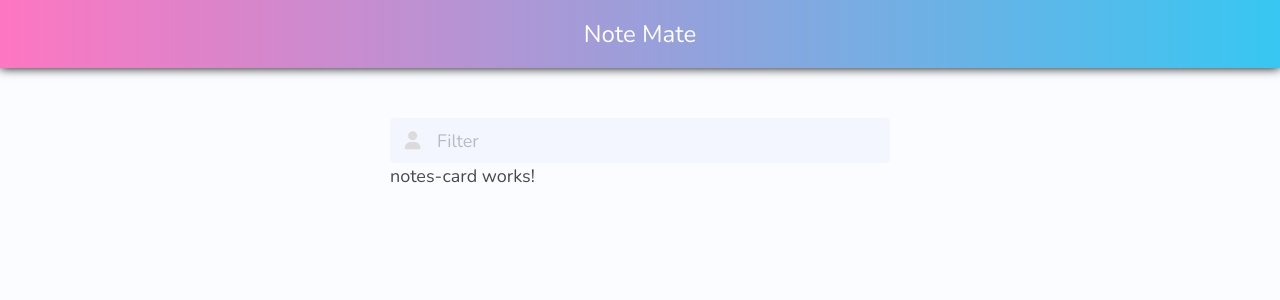
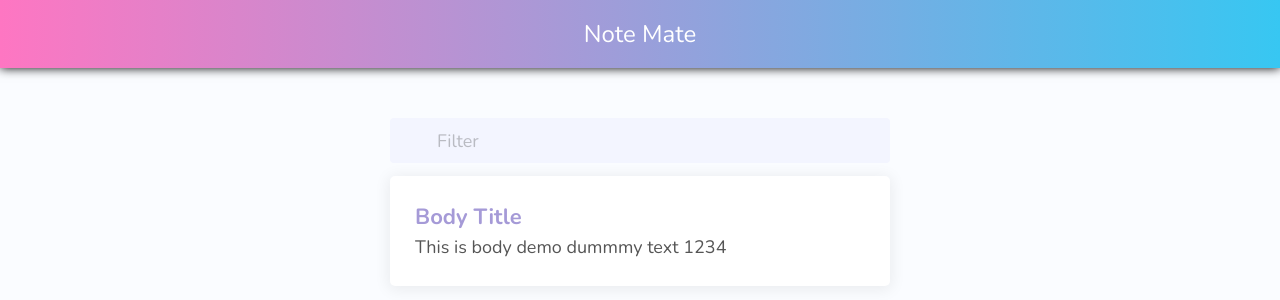
Before and after one commit to kameshhh/NotesApp, an Angular app: page / in a window 1280 px wide. Shown: the top 300 px of the page. Built offline with nearby package versions, Linux system fonts and the light colour scheme.

Commit message:
Note Card Detailing

```diff
--- a/src/app/notes-card/notes-card.component.html
+++ b/src/app/notes-card/notes-card.component.html
@@ -1 +1,13 @@
-<p>notes-card works!</p>
+<div #container class="note-card-container">
+     <div class="note-card-content">
+        <h1 class="note-card-title">
+            {{title}}
+        </h1>
+        <div #bodyText class="note-card-body">
+            <p>{{body}}</p>
+            <div #truncator class="fade-out-truncation">
+            </div>
+        </div>
+     </div>
+     <div class="x-button"></div>
+</div>
--- a/src/app/notes-card/notes-card.component.scss
+++ b/src/app/notes-card/notes-card.component.scss
@@ -0,0 +1,69 @@
+@import '../../main-styles.scss';
+
+.note-card-container{
+    position: relative;
+    background: white;
+    border-radius: 5px;
+    box-shadow: 0px 2px 15px 2px rgba($color: #000000, $alpha: 0.068);
+    transition: box-shadow 0.2s ease-out;
+
+    &:hover{
+        cursor: pointer;
+        box-shadow:0px 0px 0px 4px rgba($color: #000000, $alpha: 0.068) ;
+        .x-button{
+            opacity: 1;
+            transition-delay: 0.35s;
+            transform: scale(1);
+
+        }
+    }
+
+    .note-card-content{
+        padding:25px;
+        .note-card-title{
+            font-size: 22px;
+            font-weight: bold;
+            color: $purple;
+        }
+        .note-card-body{
+            position: relative;
+            max-height: 80px;
+            overflow: hidden;
+            color: #555;
+        }
+        .fade-out-truncation{
+            position: absolute;
+            bottom: 0;
+            height: 50%;
+            width: 100%;
+            pointer-events: none;
+            background: linear-gradient(to bottom , rgba(white, 0) 0%, rgba(white,0.8) 50%, white 100% );
+        }
+    }
+
+}
+
+.x-button{
+    position: absolute;
+    top:12px;
+    right: 12px;
+    height: 34px;
+    width: 34px;
+    background-color:$light-red;
+
+    background-image: url(../../assets/delete_icon.svg);
+    background-repeat: no-repeat;
+    background-position: center;
+    border-radius: 4px;
+    transition: opacity 0.2s ease-out , transform 0.2s ease-out;
+
+    opacity: 0;
+    transform: scale(0.35);
+
+    &:hover{
+        background-color: darken($color: $light-red, $amount: 2%);
+    }
+    &:active{
+        background-color: darken($color: $light-red, $amount: 4%);
+    }
+}
--- a/src/app/notes-card/notes-card.component.ts
+++ b/src/app/notes-card/notes-card.component.ts
@@ -1,15 +1,28 @@
-import { Component, OnInit } from '@angular/core';
+import { Component, ElementRef, Renderer2, ViewChild, AfterViewInit, Input } from '@angular/core';
 
 @Component({
   selector: 'app-notes-card',
   templateUrl: './notes-card.component.html',
   styleUrls: ['./notes-card.component.scss']
 })
-export class NotesCardComponent implements OnInit {
+export class NotesCardComponent implements AfterViewInit {
 
-  constructor() { }
+  @Input() title!:string;
+  @Input() body!:string;
 
-  ngOnInit(): void {
+  @ViewChild('truncator') truncator!: ElementRef<HTMLElement>;
+  @ViewChild('bodyText') bodyText!: ElementRef<HTMLElement>;
+
+  constructor(private renderer: Renderer2) { }
+
+  ngAfterViewInit(): void {
+    const style = window.getComputedStyle(this.bodyText.nativeElement, null);
+    const viewableHeight = parseInt(style.getPropertyValue('height'), 10);
+
+    if (this.bodyText.nativeElement.scrollHeight > viewableHeight) {
+      this.renderer.setStyle(this.truncator.nativeElement, 'display', 'block');
+    } else {
+      this.renderer.setStyle(this.truncator.nativeElement, 'display', 'none');
+    }
   }
-
 }
--- a/src/app/pages/notes-list/notes-list.component.html
+++ b/src/app/pages/notes-list/notes-list.component.html
@@ -4,13 +4,16 @@
             <p class="control has-icons-left">
               <input class="input" type="text" placeholder="Filter">
               <span class="icon is-small is-left">
-                <i class="fa-solid fa-user"></i>
+                <!-- <i class="fa-solid fa-user"></i> -->
               </span>
             </p>
         </div>
 
     </div>
     <div class="notes-list">
-        <app-notes-card></app-notes-card>
+      <app-notes-card [title]="'Body Title'" [body]="'This is body demo dummmy text 1234'" ></app-notes-card>
+      <app-notes-card></app-notes-card>
+      <app-notes-card></app-notes-card>
+      <app-notes-card></app-notes-card>
     </div>
 </div>
--- a/src/app/pages/notes-list/notes-list.component.scss
+++ b/src/app/pages/notes-list/notes-list.component.scss
@@ -5,3 +5,13 @@
     margin: auto;
     padding-top:50px ;
 }
+
+
+.notes-list{
+    margin-top: 13px;
+}
+
+app-notes-card{
+    display: block;
+    margin-bottom: 25px;
+}
```
Also changed, not shown: src/assets/delete_icon.svg (added).
